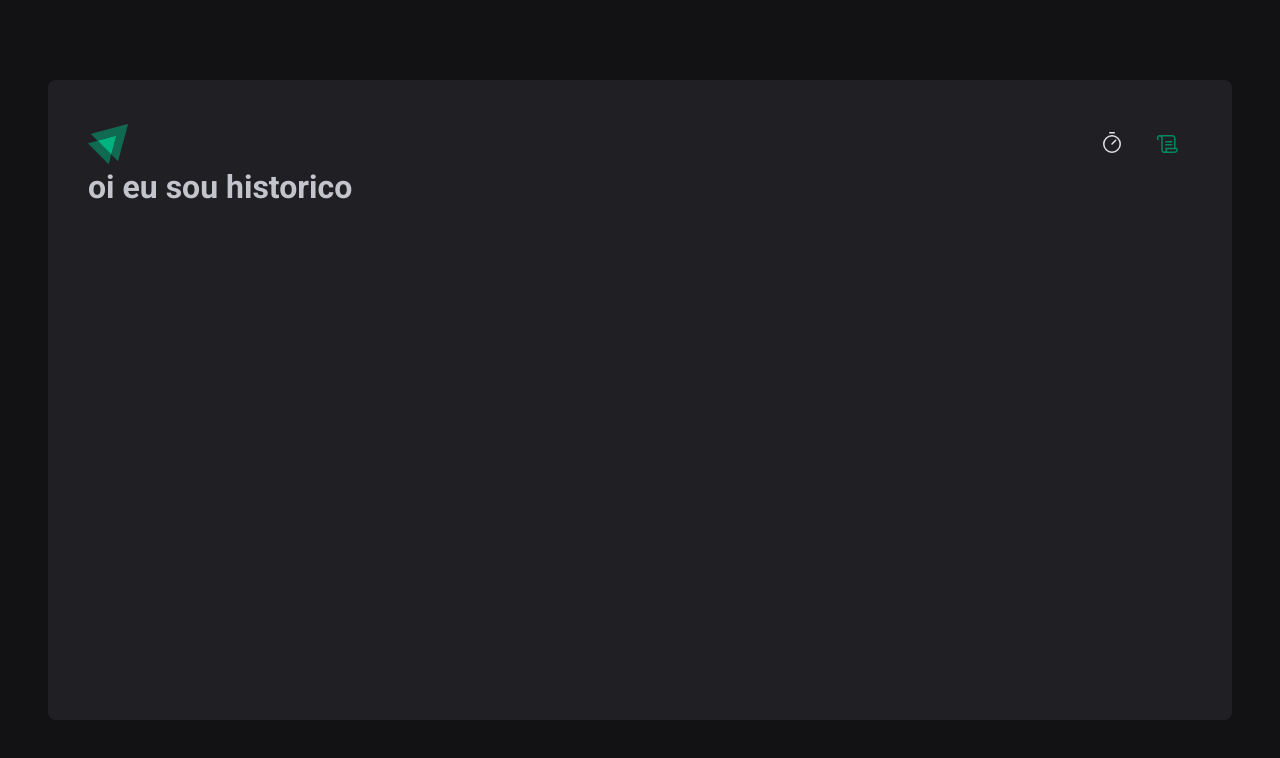
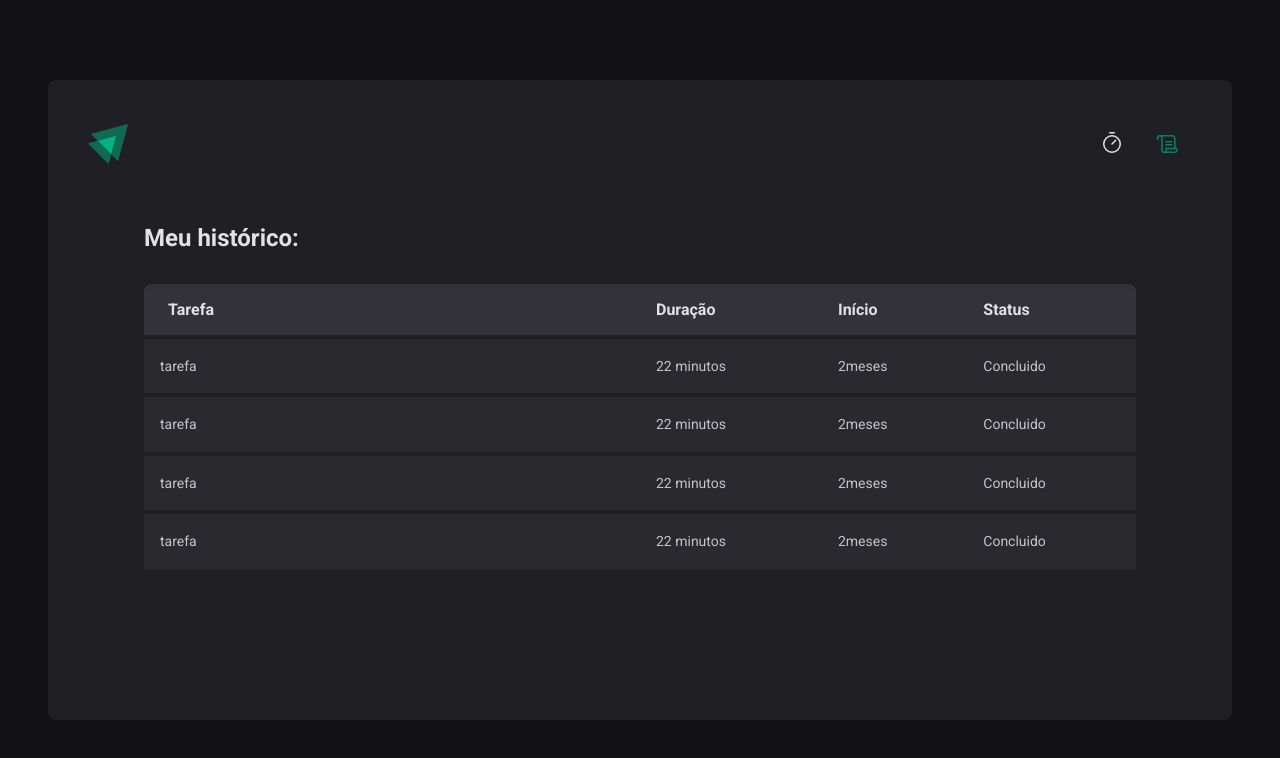
Before and after one commit to vih0/igniteTimer, a React (Vite) app: page /history in a window 1280 px wide. Shown: the top 758 px of the page. Built offline with nearby package versions, Linux system fonts and the light colour scheme.

Commit message:
create History page

```diff
--- a/src/pages/History/index.tsx
+++ b/src/pages/History/index.tsx
@@ -1,3 +1,47 @@
+import { HistoryContainer, HistoryList } from './styles'
+
 export function History() {
-  return <h1>oi eu sou historico</h1>
+  return (
+    <HistoryContainer>
+      <h1>Meu histórico:</h1>
+      <HistoryList>
+        <table>
+          <thead>
+            <tr>
+              <th>Tarefa</th>
+              <th>Duração</th>
+              <th>Início</th>
+              <th>Status</th>
+            </tr>
+          </thead>
+          <tbody>
+            <tr>
+              <td>tarefa</td>
+              <td>22 minutos</td>
+              <td>2meses</td>
+              <td>Concluido</td>
+            </tr>
+            <tr>
+              <td>tarefa</td>
+              <td>22 minutos</td>
+              <td>2meses</td>
+              <td>Concluido</td>
+            </tr>
+            <tr>
+              <td>tarefa</td>
+              <td>22 minutos</td>
+              <td>2meses</td>
+              <td>Concluido</td>
+            </tr>
+            <tr>
+              <td>tarefa</td>
+              <td>22 minutos</td>
+              <td>2meses</td>
+              <td>Concluido</td>
+            </tr>
+          </tbody>
+        </table>
+      </HistoryList>
+    </HistoryContainer>
+  )
 }
--- a/src/pages/History/styles.ts
+++ b/src/pages/History/styles.ts
@@ -0,0 +1,45 @@
+import styled from 'styled-components'
+
+export const HistoryContainer = styled.main`
+  flex: 1;
+  padding: 3.5rem;
+  display: flex;
+  flex-direction: column;
+  h1 {
+    font-size: 1.5rem;
+    color: ${(props) => props.theme['gray-100']};
+  }
+`
+export const HistoryList = styled.div`
+  flex: 1;
+  overflow: auto;
+  margin-top: 2rem;
+  table {
+    width: 100%;
+    border-collapse: collapse;
+    min-width: 600px;
+    th {
+      background-color: ${(props) => props.theme['gray-600']};
+      padding: 1rem;
+      text-align: left;
+      color: ${(props) => props.theme['gray-100']};
+      &:first-child {
+        width: 50%;
+        border-top-left-radius: 8px;
+
+        padding-left: 1.5rem;
+      }
+      &:last-child {
+        border-top-right-radius: 8px;
+        padding-right: 1.5rem;
+      }
+    }
+    td {
+      background-color: ${(props) => props.theme['gray-700']};
+      border-top: 4px solid ${(props) => props.theme['gray-800']};
+      padding: 1rem;
+      font-size: 0.875rem;
+      line-height: 1.6;
+    }
+  }
+`
```
